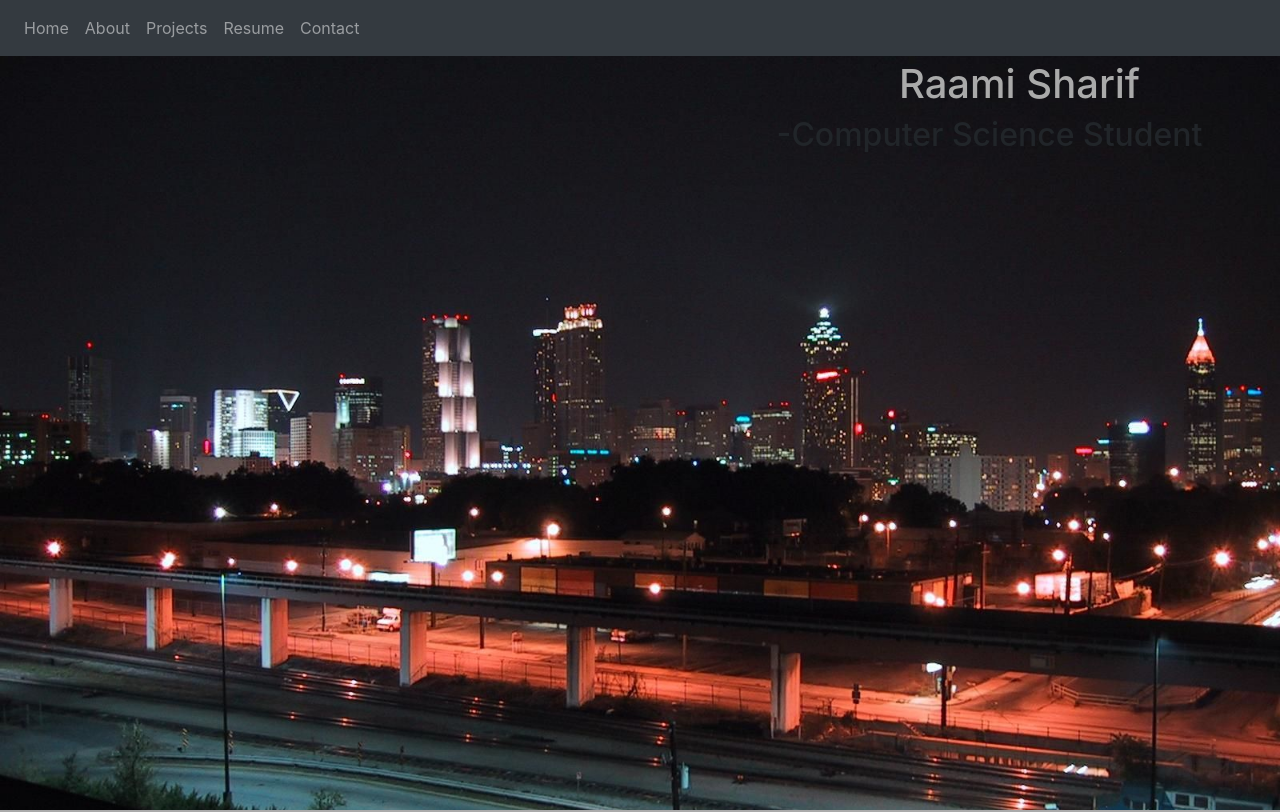
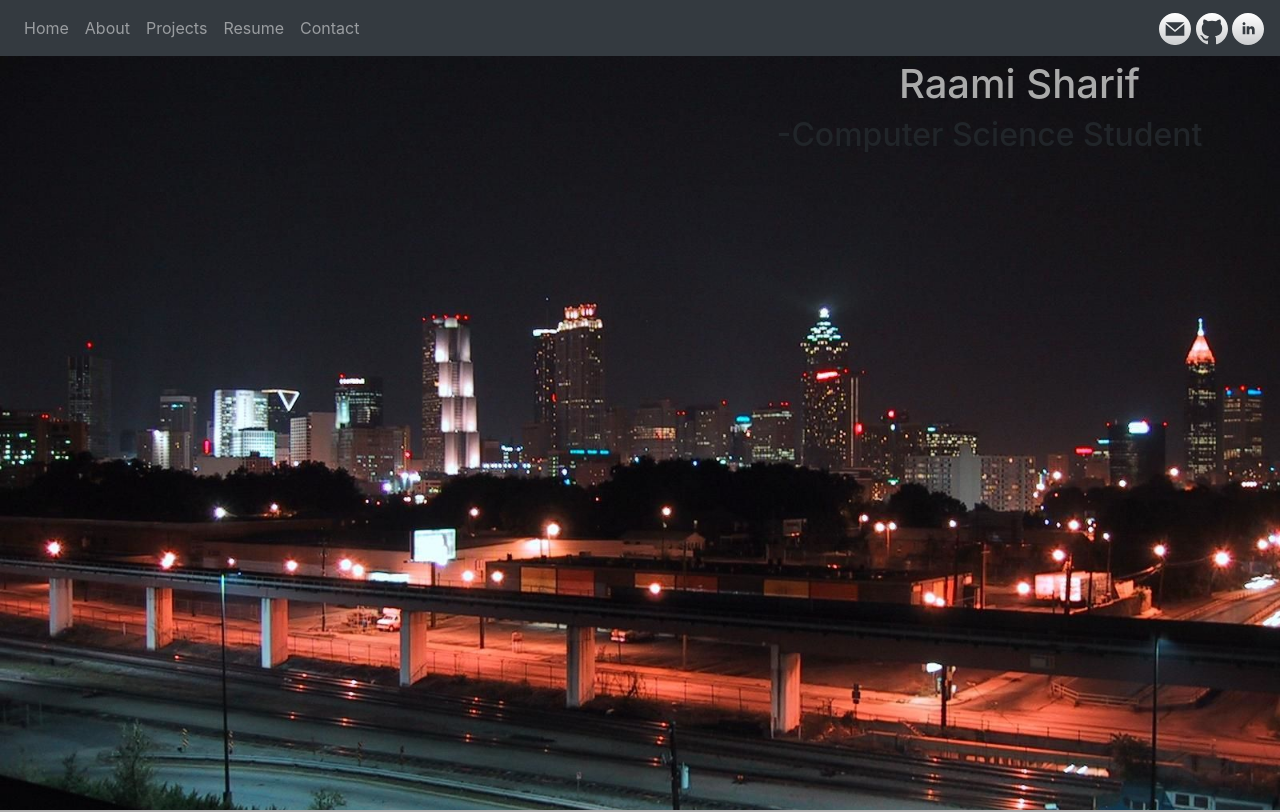
Before and after one commit to rshar1/rshar1.github.io, a plain HTML site: page index.html in a window 1280 px wide. Shown: the top 812 px of the page. Drawn offline with nearby package versions, Linux system fonts and the light colour scheme.

Commit message:
added social icons to navbar

```diff
--- a/index.html
+++ b/index.html
@@ -38,14 +38,21 @@
           </button>
 
           <div class="collapse navbar-collapse" id="navbarNav">
-            <ul class="navbar-nav">
+            <ul class="navbar-nav mr-auto mt-2 mt-lg-0">
               <li class="nav-item"><a href="" anchorLink = "#home" class = "anchorLink nav-link">Home</a></li>
               <li class="nav-item"><a href="" anchorLink = "#about" class = "anchorLink nav-link">About</a></li>
               <li class="nav-item"><a href="" anchorLink = "#projects" class = "anchorLink nav-link">Projects</a></li>
               <li class="nav-item"><a href="" anchorLink = "#resume" class = "anchorLink nav-link">Resume</a></li>
               <li class="nav-item"><a href="" anchorLink = "#contact" class = "anchorLink nav-link">Contact</a></li>
             </ul>
-          </div>
+
+            <span class="text-right my-2 my-lg-0">
+                <a href = "mailto: raamisharif@gmail.com"><svg class = "octicon" xmlns="http://www.w3.org/2000/svg"  viewBox="0 0 24 24"><path d="M12 .02c-6.627 0-12 5.373-12 12s5.373 12 12 12 12-5.373 12-12-5.373-12-12-12zm6.99 6.98l-6.99 5.666-6.991-5.666h13.981zm.01 10h-14v-8.505l7 5.673 7-5.672v8.504z"/></svg></a>
+                <a href = "https://github.com/rshar1"><svg xmlns="http://www.w3.org/2000/svg" class="octicon" viewBox="0 0 24 24"><path d="M12 0c-6.626 0-12 5.373-12 12 0 5.302 3.438 9.8 8.207 11.387.599.111.793-.261.793-.577v-2.234c-3.338.726-4.033-1.416-4.033-1.416-.546-1.387-1.333-1.756-1.333-1.756-1.089-.745.083-.729.083-.729 1.205.084 1.839 1.237 1.839 1.237 1.07 1.834 2.807 1.304 3.492.997.107-.775.418-1.305.762-1.604-2.665-.305-5.467-1.334-5.467-5.931 0-1.311.469-2.381 1.236-3.221-.124-.303-.535-1.524.117-3.176 0 0 1.008-.322 3.301 1.23.957-.266 1.983-.399 3.003-.404 1.02.005 2.047.138 3.006.404 2.291-1.552 3.297-1.23 3.297-1.23.653 1.653.242 2.874.118 3.176.77.84 1.235 1.911 1.235 3.221 0 4.609-2.807 5.624-5.479 5.921.43.372.823 1.102.823 2.222v3.293c0 .319.192.694.801.576 4.765-1.589 8.199-6.086 8.199-11.386 0-6.627-5.373-12-12-12z"/></svg></a>
+                <a href = "https://www.linkedin.com/in/raami-sharif-444a20108"> <svg class="octicon" xmlns="http://www.w3.org/2000/svg" viewBox="0 0 24 24"><path d="M12 0c-6.627 0-12 5.373-12 12s5.373 12 12 12 12-5.373 12-12-5.373-12-12-12zm-2 16h-2v-6h2v6zm-1-6.891c-.607 0-1.1-.496-1.1-1.109 0-.612.492-1.109 1.1-1.109s1.1.497 1.1 1.109c0 .613-.493 1.109-1.1 1.109zm8 6.891h-1.998v-2.861c0-1.881-2.002-1.722-2.002 0v2.861h-2v-6h2v1.093c.872-1.616 4-1.736 4 1.548v3.359z"/></svg> </a>
+            </span>
+
+        </div>
       </nav>
 
         <div class = "container-fluid sliding-background-Image" id = "home">
--- a/styling.css
+++ b/styling.css
@@ -68,9 +68,7 @@
 }
 
 .octicon {
-	color:#222;
 	font-size:128px;
-	-webkit-mask-image:-webkit-gradient(linear, left top, left bottom, from(black), to(rgba(0,0,0,0.75)));
 	transition:0.5s color ease-in;
 	-webkit-transition:0.5s color ease-in 0;
 	-moz-transition:0.5s color ease-in 0;
@@ -80,7 +78,18 @@
 	display: inline-block;
 	vertical-align: text-top;
 	fill: currentColor;
+}
+
+div .octicon {
 	width: 5%;
+	color:#222;
+	-webkit-mask-image:-webkit-gradient(linear, left top, left bottom, from(black), to(rgba(0,0,0,0.75)));
+}
+
+nav .octicon {
+	width: 0.25em;
+	color:rgb(255, 255, 255);
+	-webkit-mask-image:-webkit-gradient(linear, left top, left bottom, from(rgb(255, 255, 255)), to(rgba(255, 255, 255, 0.75)));
 }
 
 .octicon:hover {
```
